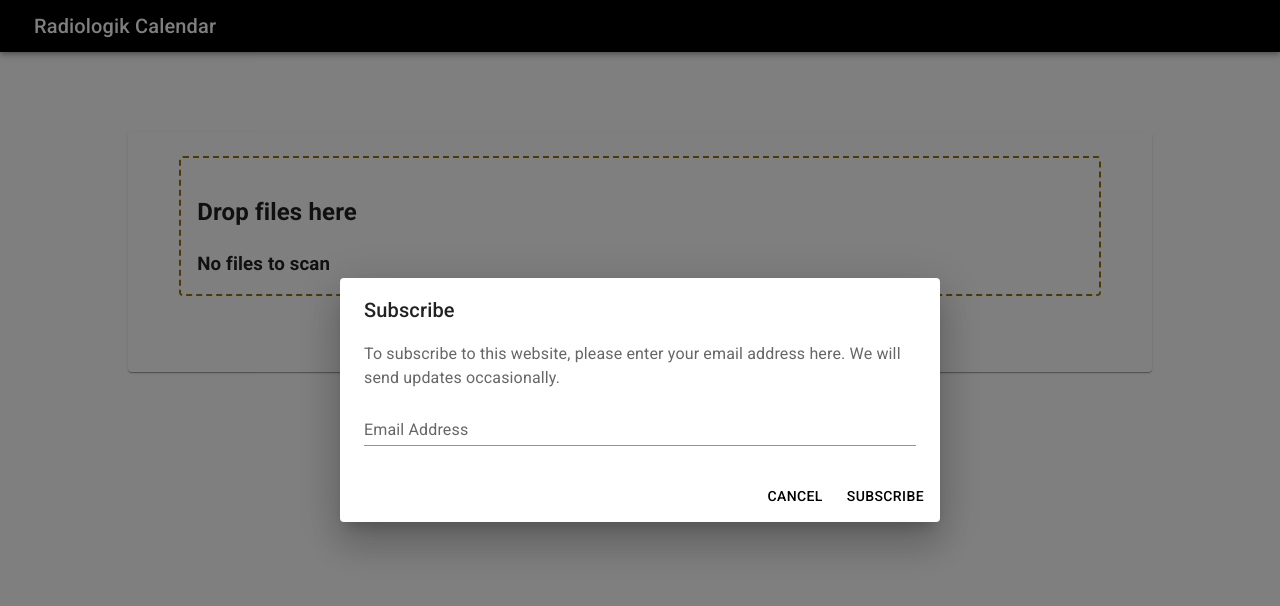
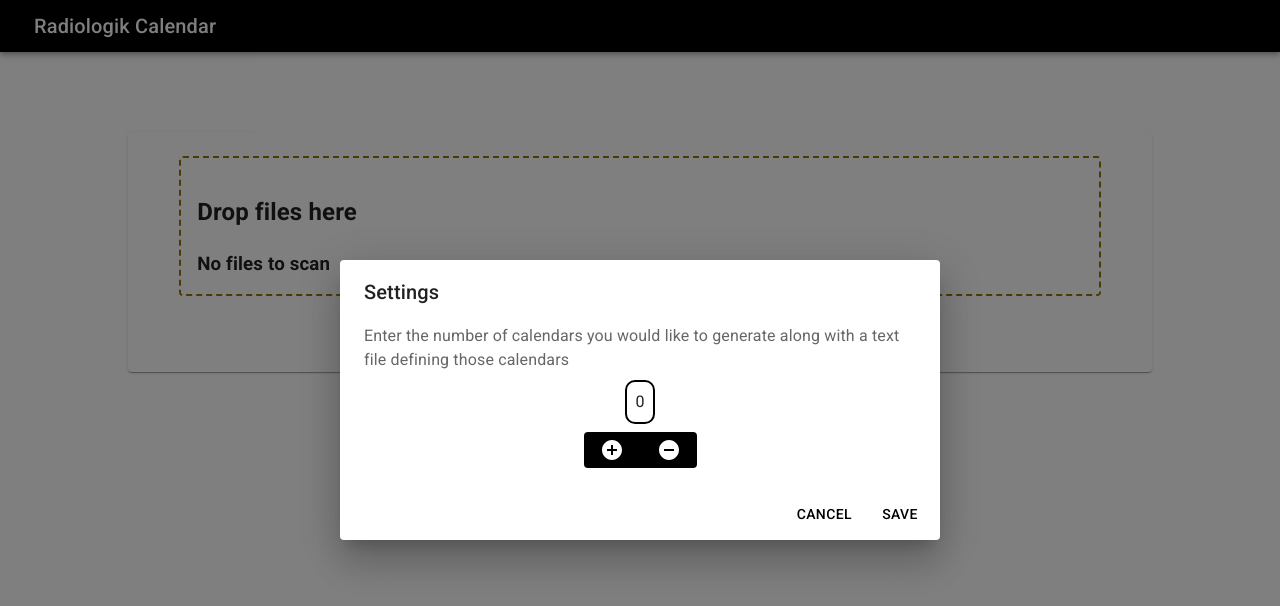
Before and after one commit to MichOchieng/cfurCalendar, a React (Create React App) app in the folder radiologik-calendar/: page / in a window 1280 px wide. Both pictures are taken after a click on the button "SETTINGS". Shown: the top 606 px of the page. Built offline with nearby package versions, Linux system fonts and the light colour scheme.

Commit message:
Added inputs for altering number of calendars used

```diff
--- a/radiologik-calendar/src/components/main-ui/main-ui.tsx
+++ b/radiologik-calendar/src/components/main-ui/main-ui.tsx
@@ -2,6 +2,7 @@ import {
         AppBar,
         Box,
         Button,
+        ButtonGroup,
         Container,
         Dialog,
         DialogActions,
@@ -10,10 +11,7 @@ import {
         DialogTitle,
         Grid,
         Paper,
-        TextField,
         Typography,
-        useMediaQuery,
-        useTheme
         }
     from "@mui/material";
 import {
@@ -22,6 +20,8 @@ import {
         }
     from "react";
 import classNames from "classnames";
+import AddCircleIcon from '@mui/icons-material/AddCircle';
+import RemoveCircleIcon from '@mui/icons-material/RemoveCircle';
 
 import UploadArea from "../upload-area/upload-area";
 import FileList from "../upload-area/file-list";
@@ -36,12 +36,10 @@ const MainUi = () => {
     const ics          = require('ics');
     let events: any    = [];
     const sunday       = moment().day("Sunday").hour(0).minute(0).seconds(0);
-    const numCalendars = useState(0);
+    const [numCalendars,setNumCalendars] = useState(0);
 
     // Settings dialog handlers
     const [open, setOpen] = useState(false);
-    const theme = useTheme();
-    const fullScreen = useMediaQuery(theme.breakpoints.down('md'));
 
     const handleClickOpen = () => {
         setOpen(true);
@@ -50,6 +48,15 @@ const MainUi = () => {
     const handleClose = () => {
         setOpen(false);
     };
+
+    const handleDecrement = () => {
+        if (numCalendars < 1) {
+            console.log("Can't generate negative calendars!");
+        }
+        else{
+            setNumCalendars((numCalendars - 1))
+        }
+    }
 
     // Handlers for dragging and dropping on upload area
     const onDragStateChange = useCallback((dragActive: boolean) => {
@@ -307,30 +314,58 @@ const MainUi = () => {
                                 color="secondary"
                             >Settings
                             </Button>
+                            {/* Pop up dialog */}
                             <Dialog
                                 open={open}
                                 onClose={handleClose}
                                 aria-describedby="alert-dialog-slide-description"
                             >
-                                <DialogTitle>Subscribe</DialogTitle>
+                                <DialogTitle>Settings</DialogTitle>
                                 <DialogContent>
-                                <DialogContentText>
-                                    To subscribe to this website, please enter your email address here. We
-                                    will send updates occasionally.
-                                </DialogContentText>
-                                <TextField
-                                    autoFocus
-                                    margin="dense"
-                                    id="name"
-                                    label="Email Address"
-                                    type="email"
-                                    fullWidth
-                                    variant="standard"
-                                />
+                                    <DialogContentText>
+                                        Enter the number of calendars you would like to generate along with a text file defining those calendars
+                                    </DialogContentText>
+                                    <Box
+                                        sx={{
+                                            display: "flex",
+                                            flexDirection: "column",
+                                            alignItems: "center",
+                                            justifyContent: "center",
+                                        }}
+                                    >
+                                        <Box
+                                            sx={{
+                                                alignItems: "center",
+                                                justifyContent: "center",
+                                                border: "2px solid black",
+                                                borderRadius: "10px",
+                                                padding: "0.5em",
+                                                margin: "0.5em",
+                                            }}
+                                        >
+                                            <Typography>
+                                                {numCalendars}
+                                            </Typography>
+                                        </Box>
+                                        <ButtonGroup
+                                            disableElevation variant="contained"
+                                        >
+                                            <Button
+                                                onClick={() => setNumCalendars((numCalendars + 1))}
+                                            >
+                                                <AddCircleIcon/>
+                                            </Button>
+                                            <Button
+                                                onClick={handleDecrement}
+                                            >
+                                                <RemoveCircleIcon/>
+                                            </Button>
+                                        </ButtonGroup>
+                                    </Box>
                                 </DialogContent>
                                 <DialogActions>
-                                <Button onClick={handleClose}>Cancel</Button>
-                                <Button onClick={handleClose}>Subscribe</Button>
+                                    <Button onClick={handleClose}>Cancel</Button>
+                                    <Button onClick={handleClose}>Save</Button>
                                 </DialogActions>
                             </Dialog>
                         </Grid>
```
